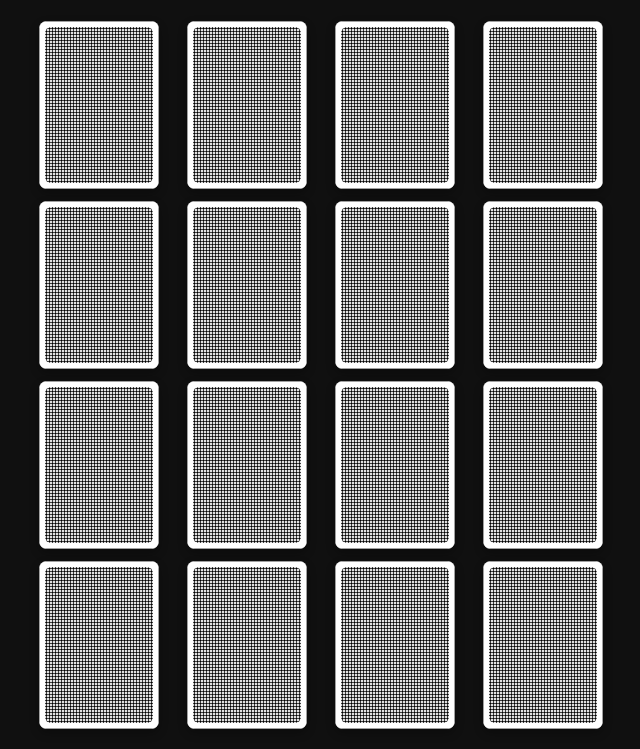
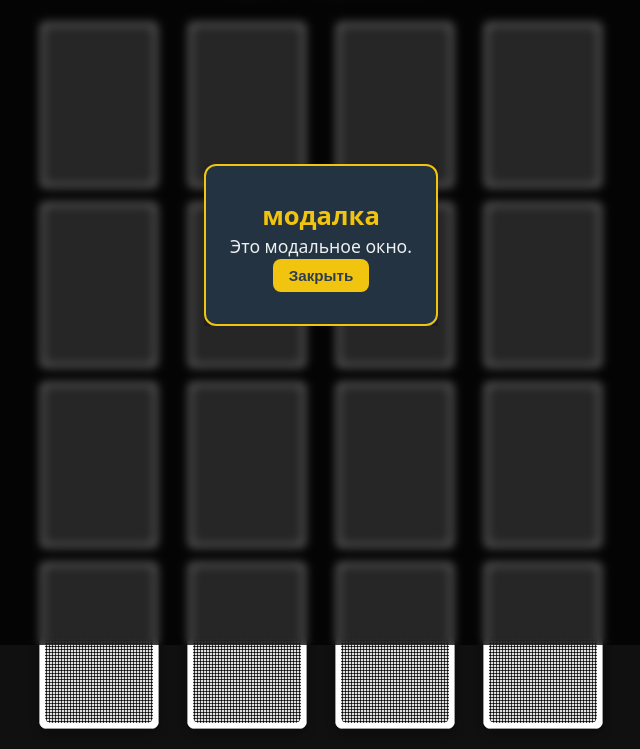
Before and after one commit to Val-d-emar/memory-game, a website built with Vite: page index.html in a window 1280 px wide. Both pictures are taken after a click on the button "Таблица лидеров". Shown: the part 155-904 px from the top of the page, without its empty margins (319-959 px from the left). Built offline with nearby package versions, Linux system fonts and the light colour scheme.

Commit message:
feat: add modal dialog

```diff
--- /dev/null
+++ b/src/components/modal.js
@@ -0,0 +1,48 @@
+export function createModal() {
+  const dialog = document.createElement('dialog');
+  dialog.classList.add('modal');
+
+  const modalBox = document.createElement('div');
+  modalBox.classList.add('modal__box');
+  dialog.append(modalBox);
+
+  const handleClose = () => {
+    document.body.classList.remove('no-scroll');
+  };
+
+  dialog.addEventListener('close', handleClose);
+
+  dialog.addEventListener('click', (event) => {
+    if (event.target === dialog) {
+      dialog.close();
+    }
+  });
+
+  return {
+    element: dialog,
+
+    open(content) {
+      if (!dialog.isConnected) {
+        document.body.append(dialog);
+      }
+
+      modalBox.replaceChildren(content);
+
+      document.body.classList.add('no-scroll');
+
+      if (typeof dialog.showModal === 'function') {
+        dialog.showModal();
+      }
+    },
+
+    close() {
+      if (dialog.open) {
+        dialog.close();
+      }
+    },
+
+    isOpen() {
+      return Boolean(dialog.open);
+    },
+  };
+}
--- a/src/index.js
+++ b/src/index.js
@@ -1,12 +1,36 @@
 import './styles/main.scss';
-import { gameState, resetGameState } from './state.js';
+import { gameState } from './state.js';
+import { createBoard } from './components/board.js';
 import { createHeader } from './components/header.js';
-import { createBoard } from './components/board.js';
+import { createModal } from './components/modal.js';
 import { initGame } from './services/gameLogic.js';
+
+const modal = createModal();
 
 const board = createBoard();
 
 let gameController = null;
+
+function showTestModal() {
+  const container = document.createElement('div');
+
+  const title = document.createElement('h2');
+  title.classList.add('modal__title');
+  title.textContent = 'модалка';
+
+  const text = document.createElement('p');
+  text.classList.add('modal__text');
+  text.textContent = 'Это модальное окно.';
+
+  const closeBtn = document.createElement('button');
+  closeBtn.type = 'button';
+  closeBtn.classList.add('btn');
+  closeBtn.textContent = 'Закрыть';
+  closeBtn.addEventListener('click', () => modal.close());
+
+  container.append(title, text, closeBtn);
+  modal.open(container);
+}
 
 const header = createHeader({
   onNewGame: () => {
@@ -17,6 +41,7 @@ const header = createHeader({
   },
   onOpenLeaderboard: () => {
     console.log('BTN: onOpenLeaderboard');
+    showTestModal();
   },
 });
 
@@ -28,7 +53,7 @@ console.log(
   gameState.cards.map((c) => c.name)
 );
 
-document.body.append(header.element, board.element);
+document.body.append(header.element, board.element, modal.element);
 
 gameController = initGame({
   header,
--- a/src/styles/main.scss
+++ b/src/styles/main.scss
@@ -158,3 +158,54 @@ body {
     gap: 8px;
   }
 }
+
+body.no-scroll {
+  overflow: hidden;
+}
+
+.modal {
+  border: none;
+  background: transparent;
+  padding: 0;
+  margin: auto;
+  max-width: 90vw;
+  box-shadow: none;
+
+  &::backdrop {
+    background-color: rgb(0 0 0 / 70%);
+    backdrop-filter: blur(4px);
+  }
+
+  &__box {
+    background-color: #243342;
+    color: #ecf0f1;
+    border-radius: 12px;
+    padding: 32px 24px;
+    max-width: 440px;
+    box-shadow: 0 10px 30px rgb(0 0 0 / 50%);
+    border: 2px solid #f1c40f;
+    text-align: center;
+    display: flex;
+    flex-direction: column;
+    align-items: center;
+    gap: 20px;
+  }
+
+  &__title {
+    font-size: 1.6rem;
+    font-weight: 700;
+    color: #f1c40f;
+  }
+
+  &__text {
+    font-size: 1.1rem;
+    line-height: 1.5;
+  }
+
+  &__actions {
+    display: flex;
+    gap: 12px;
+    width: 100%;
+    justify-content: center;
+  }
+}
```
